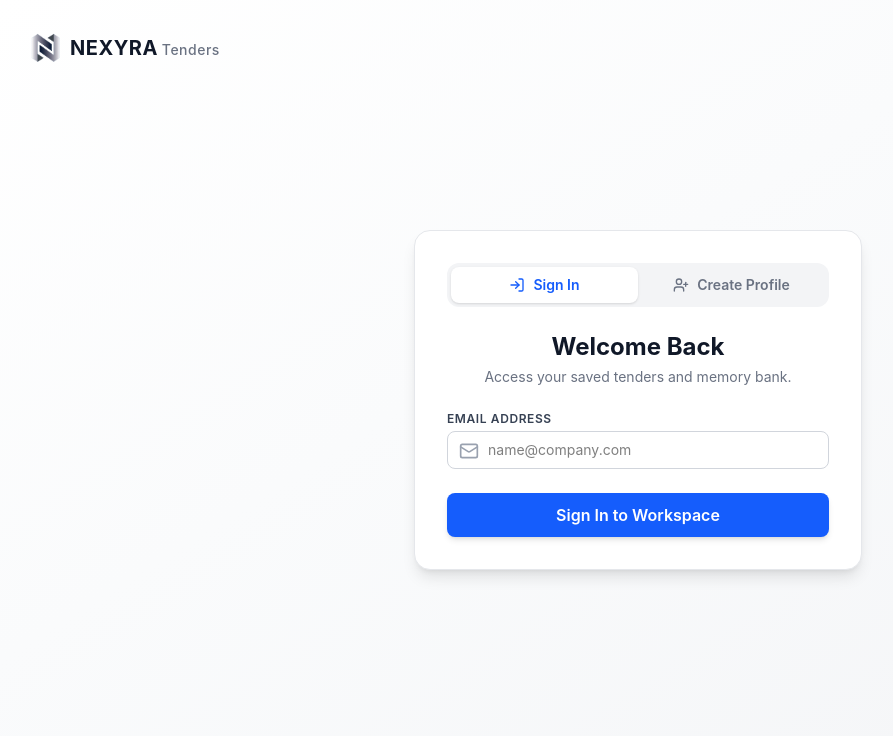
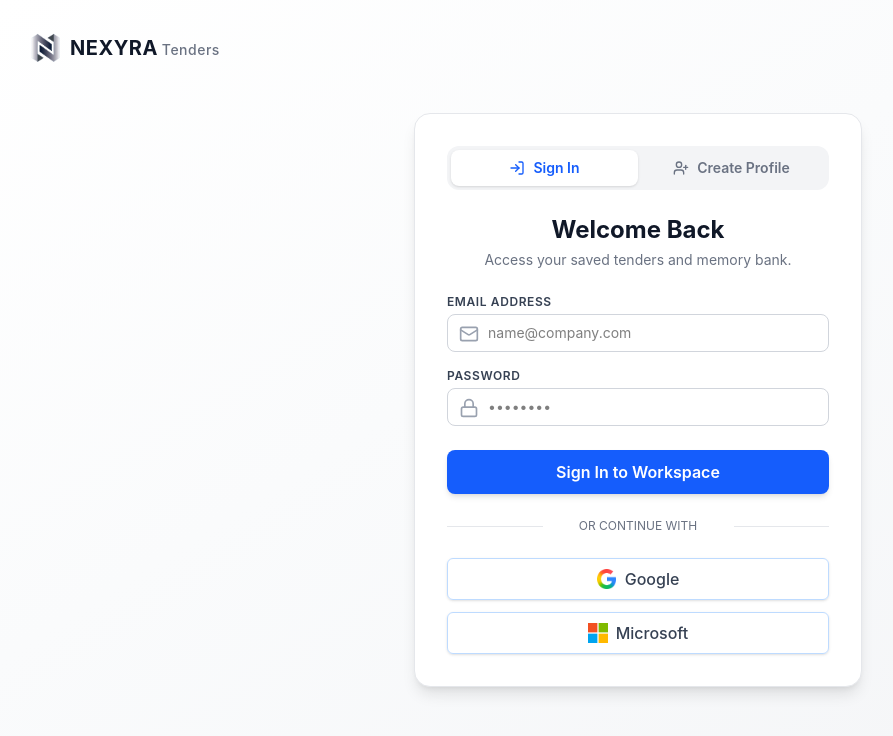
Before and after one commit to Angamana/Nexyra-Tender-App, a React (Vite) app: page /#/login in a window 1280 px wide. Shown: the top 736 px of the page, without its empty margins (2-895 px from the left). Built offline with nearby package versions, Linux system fonts and the light colour scheme.

Commit message:
Trigger GitHub Pages deployment build

```diff
--- a/src/Auth/code/Login.tsx
+++ b/src/Auth/code/Login.tsx
@@ -1,11 +1,12 @@
 import { useState } from 'react'
 import { useNavigate } from 'react-router-dom'
 import { useAuth } from '../../Universal/code/lib/auth'
-import { UserPlus, LogIn, Building2, User as UserIcon, Mail } from 'lucide-react'
+import { UserPlus, LogIn, Building2, User as UserIcon, Mail, Lock } from 'lucide-react'
 
 export default function Login() {
   const [isSignUp, setIsSignUp] = useState(false)
   const [email, setEmail] = useState('')
+  const [password, setPassword] = useState('')
   const [name, setName] = useState('')
   const [organization, setOrganization] = useState('')
   const [error, setError] = useState('')
@@ -22,10 +23,10 @@ export default function Login() {
     }
 
     if (isSignUp) {
-      signUp(name, email, organization)
+      signUp(name, email, password, organization)
       navigate('/')
     } else {
-      const res = signIn(email)
+      const res = signIn(email, password)
       if (res.success) {
         navigate('/')
       } else {
@@ -114,6 +115,23 @@ export default function Login() {
           </div>
         </div>
 
+        <div>
+          <label className="block text-xs font-semibold text-gray-700 uppercase tracking-wider mb-1">
+            Password
+          </label>
+          <div className="relative">
+            <Lock className="w-5 h-5 text-gray-400 absolute left-3 top-2.5" />
+            <input
+              type="password"
+              value={password}
+              onChange={(e) => setPassword(e.target.value)}
+              className="w-full pl-10 pr-3 py-2 border border-gray-300 rounded-lg focus:outline-none focus:ring-2 focus:ring-blue-600 focus:border-transparent text-sm"
+              required
+              placeholder="••••••••"
+            />
+          </div>
+        </div>
+
         {isSignUp && (
           <div>
             <label className="block text-xs font-semibold text-gray-700 uppercase tracking-wider mb-1">
@@ -139,6 +157,23 @@ export default function Login() {
           {isSignUp ? 'Create Profile & Enter Workspace' : 'Sign In to Workspace'}
         </button>
       </form>
+
+      <div className="mt-6 flex items-center justify-between">
+        <span className="border-b border-gray-200 w-1/5 lg:w-1/4"></span>
+        <span className="text-xs text-center text-gray-500 uppercase">Or continue with</span>
+        <span className="border-b border-gray-200 w-1/5 lg:w-1/4"></span>
+      </div>
+
+      <div className="mt-6 space-y-3">
+        <button type="button" className="w-full flex items-center justify-center gap-2 py-2 px-4 border border-blue-200 hover:border-blue-300 hover:bg-blue-50 text-gray-700 font-medium rounded-md transition-colors shadow-sm">
+          <img src="./google.png" alt="Google" className="w-5 h-5 object-contain" />
+          Google
+        </button>
+        <button type="button" className="w-full flex items-center justify-center gap-2 py-2 px-4 border border-blue-200 hover:border-blue-300 hover:bg-blue-50 text-gray-700 font-medium rounded-md transition-colors shadow-sm">
+          <img src="./microsoft.png" alt="Microsoft" className="w-5 h-5 object-contain" />
+          Microsoft
+        </button>
+      </div>
     </div>
   )
 }
--- a/src/Universal/code/components/layout/AuthLayout.tsx
+++ b/src/Universal/code/components/layout/AuthLayout.tsx
@@ -5,7 +5,7 @@ export default function AuthLayout() {
     <div className="min-h-screen flex items-center justify-center bg-gradient-to-br from-white via-gray-50 to-gray-100 relative">
       <div className="absolute top-8 left-8">
         <div className="flex items-center gap-2">
-          <img src="/logo.png" alt="NEXYRA Logo" className="h-8 w-8 object-contain" />
+          <img src="./logo.png" alt="NEXYRA Logo" className="h-8 w-8 object-contain" />
           <h1 className="text-xl font-bold tracking-wide">
             <span className="text-gray-900">NEXYRA</span><span className="text-gray-500 text-sm font-medium ml-1">Tenders</span>
           </h1>
--- a/src/Universal/code/components/layout/DashboardLayout.tsx
+++ b/src/Universal/code/components/layout/DashboardLayout.tsx
@@ -37,7 +37,7 @@ export default function DashboardLayout() {
       <div className="w-64 border-r border-gray-200 flex flex-col bg-white shadow-sm z-20">
         <div className="h-16 flex items-center px-6 border-b border-gray-100">
           <div className="flex items-center gap-3">
-            <img src="/logo.png" alt="NEXYRA Logo" className="h-8 w-8 object-contain" />
+            <img src="./logo.png" alt="NEXYRA Logo" className="h-8 w-8 object-contain" />
             <h1 className="text-xl font-bold tracking-wide">
               <span className="text-gray-900">NEXYRA</span><span className="text-gray-500 text-sm font-medium ml-1">Tenders</span>
             </h1>
--- a/src/Universal/code/lib/auth.tsx
+++ b/src/Universal/code/lib/auth.tsx
@@ -5,12 +5,13 @@ export type User = {
   email: string
   organization: string
   initial: string
+  password?: string
 }
 
 type AuthContextType = {
   user: User | null
-  signUp: (name: string, email: string, organization: string) => boolean
-  signIn: (email: string) => { success: boolean; message?: string }
+  signUp: (name: string, email: string, password: string, organization: string) => boolean
+  signIn: (email: string, password: string) => { success: boolean; message?: string }
   signOut: () => void
 }
 
@@ -46,7 +47,7 @@ export function AuthProvider({ children }: { children: ReactNode }) {
     }
   }
 
-  const signUp = (name: string, email: string, organization: string) => {
+  const signUp = (name: string, email: string, password: string, organization: string) => {
     const formattedEmail = email.trim().toLowerCase()
     const users = getStoredUsers()
 
@@ -54,7 +55,8 @@ export function AuthProvider({ children }: { children: ReactNode }) {
       name: name.trim() || formattedEmail.split('@')[0],
       email: formattedEmail,
       organization: organization.trim() || 'Default Organization',
-      initial: (name.trim() || formattedEmail).charAt(0).toUpperCase()
+      initial: (name.trim() || formattedEmail).charAt(0).toUpperCase(),
+      password: password || ''
     }
 
     users[formattedEmail] = newUser
@@ -63,21 +65,26 @@ export function AuthProvider({ children }: { children: ReactNode }) {
     return true
   }
 
-  const signIn = (email: string) => {
+  const signIn = (email: string, password: string) => {
     const formattedEmail = email.trim().toLowerCase()
     const users = getStoredUsers()
     const existingUser = users[formattedEmail]
 
     if (existingUser) {
+      // If existing user has a password set, verify it
+      if (existingUser.password && password && existingUser.password !== password) {
+        return { success: false, message: 'Incorrect password. Please try again.' }
+      }
       setUser(existingUser)
       return { success: true }
     } else {
-      // Auto-create a profile if user enters a new email to make login effortless
+      // Auto-register user with provided password
       const newUser: User = {
         name: formattedEmail.split('@')[0],
         email: formattedEmail,
         organization: 'My Enterprise',
-        initial: formattedEmail.charAt(0).toUpperCase()
+        initial: formattedEmail.charAt(0).toUpperCase(),
+        password: password || ''
       }
       users[formattedEmail] = newUser
       localStorage.setItem(USERS_STORAGE_KEY, JSON.stringify(users))
```
